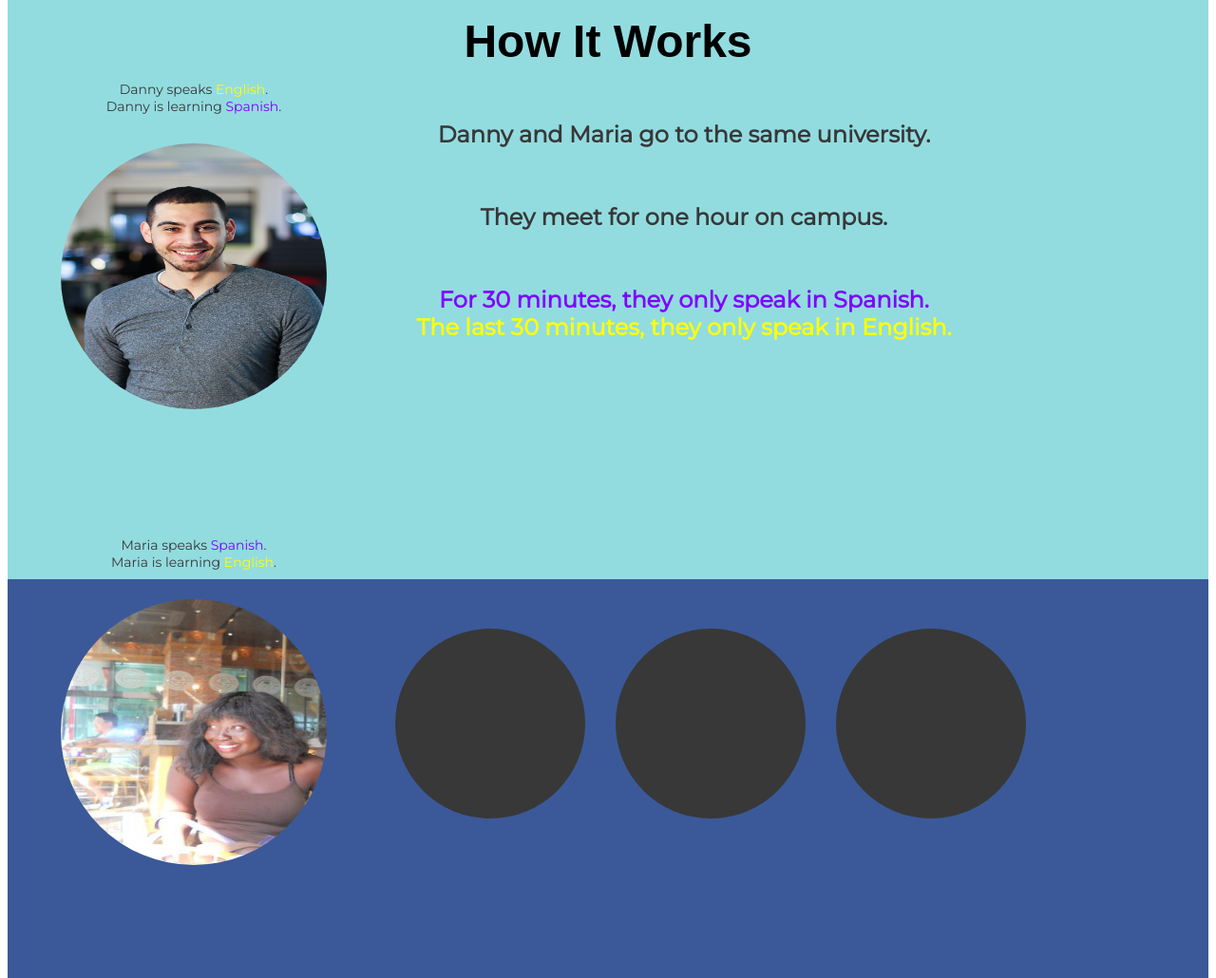
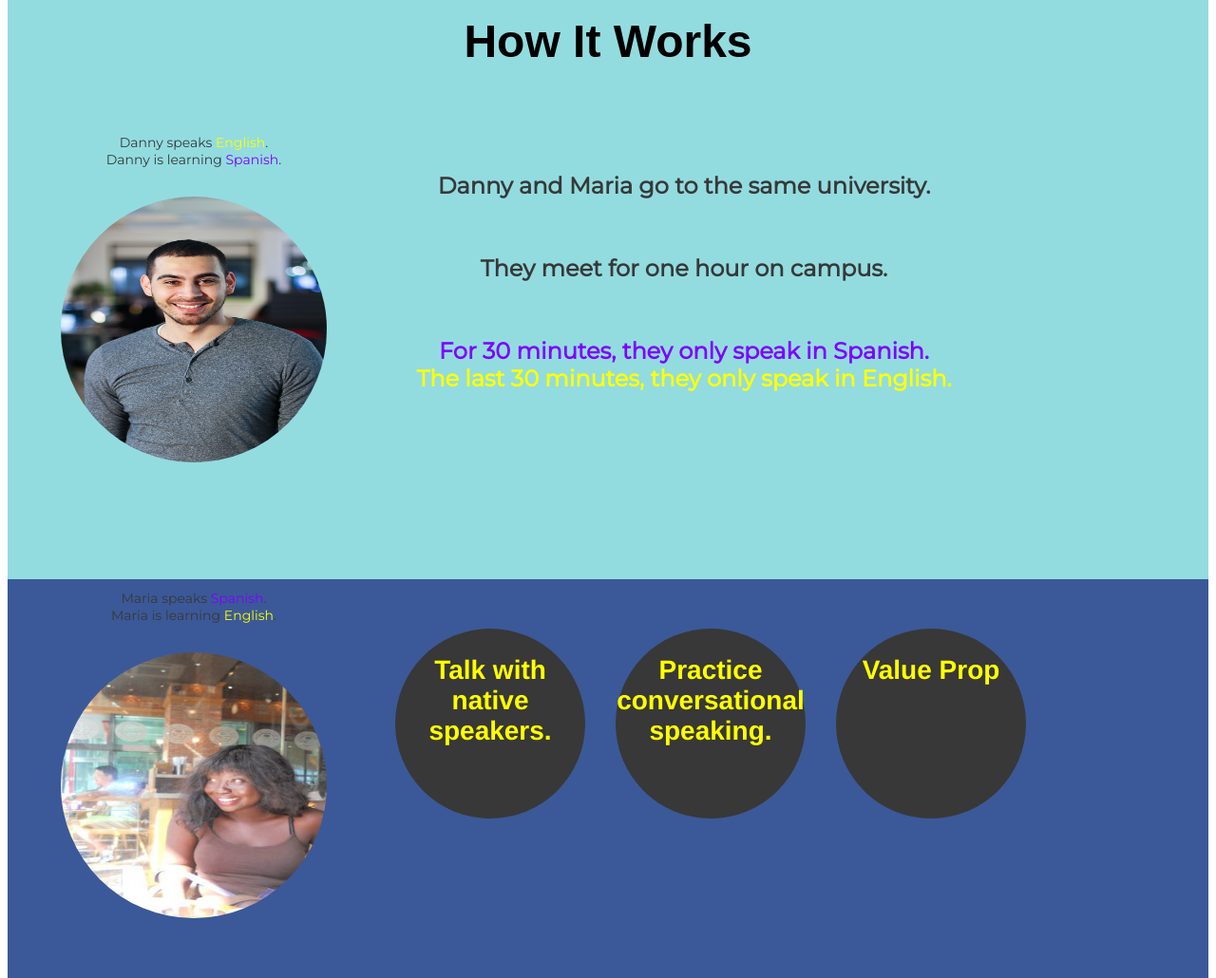
Before and after one commit to gwalshington/gwalshington.github.io, a plain HTML site: page unit_4/index.html in a window 1280 px wide. Shown: the part 940-1970 px from the top of the page at 95% size. Drawn offline with Linux system fonts and the light colour scheme.

Commit message:
changed spacing under fold

```diff
--- a/unit_4/index.html
+++ b/unit_4/index.html
@@ -46,6 +46,7 @@
 			<img id="about_img" src="images/danny.jpg">
 		</div>
 		<div id="under_fold_text">
+			<br><br><br>
 			<h6>Danny and Maria go to the same university.<br><br><br>
 				They meet for <b>one hour</b> on campus.<br><br><br>
 				<font color=#7f00ff>For 30 minutes, they only speak in Spanish.</font><br>
@@ -67,12 +68,15 @@
 		<br>
 		<br>
 		<div class="value_circles">
+			<h3><font color=#ffff00>Talk with native speakers.<font></h3>
 		</div>
 
 		<div class="value_circles">
+			<h3><font color=#ffff00>Practice conversational speaking.<font></h3>
 		</div>
 
 		<div class="value_circles">
+			<h3><font color=#ffff00>Value Prop<font></h3>
 		</div>
 
 
--- a/unit_4/stylesheet.css
+++ b/unit_4/stylesheet.css
@@ -123,7 +123,7 @@ footer	{
 
 #index_about	{
 	background: #92DCE0;
-	height: 800px;
+	height: 50em;
 	width: auto;
 	clear: both;
 }
@@ -136,6 +136,7 @@ footer	{
 
 
 #under_fold	{
+	margin-top: 4em;
 	height: 30em;
 	width: 28em;
 	/*background-color: white;*/
```
